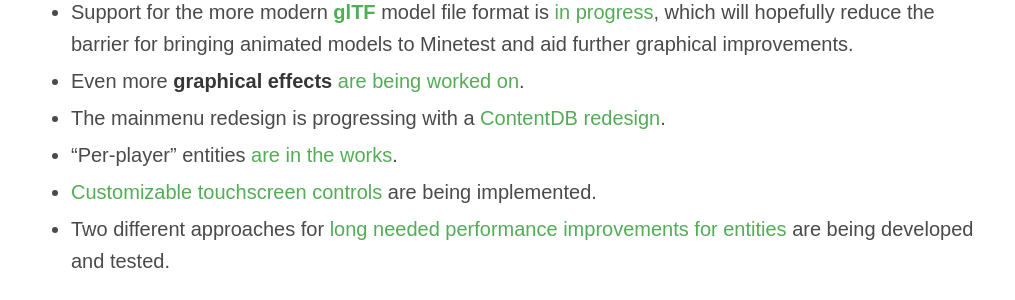
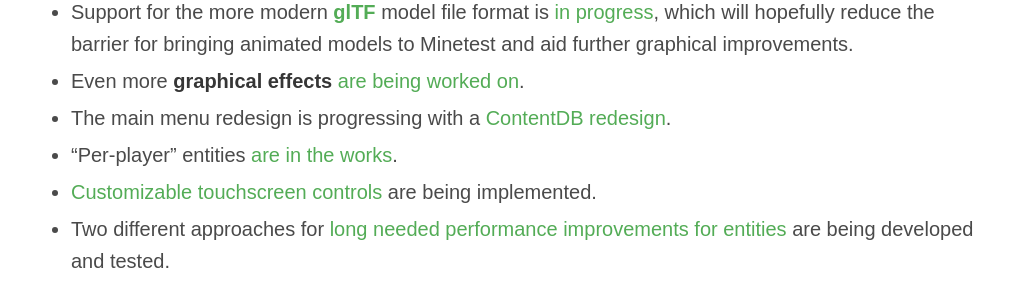
Before and after one commit to minetest/blog, a Jekyll site: the page built from _posts/2024-08-12-5.9.0-released.md, in a window 1280 px wide and 900 px high, scrolled down 2573 px. Shown: the part 153-453 px from the top of the window, without its empty margins (129-1144 px from the left). Built offline with Jekyll 4.4.1, drawn with Linux system fonts in a browser that asks for light colours.

Commit message:
main menu

```diff
--- a/_posts/2024-08-12-5.9.0-released.md
+++ b/_posts/2024-08-12-5.9.0-released.md
@@ -106,7 +106,7 @@
   and aid further graphical improvements.
 * Even more **graphical effects**
   [are being worked on](https://github.com/minetest/minetest/pull/14610).
-* The mainmenu redesign is progressing with a
+* The main menu redesign is progressing with a
   [ContentDB redesign](https://github.com/minetest/minetest/pull/14510).
 * "Per-player" entities
   [are in the works](https://github.com/minetest/minetest/pull/13987).
```
